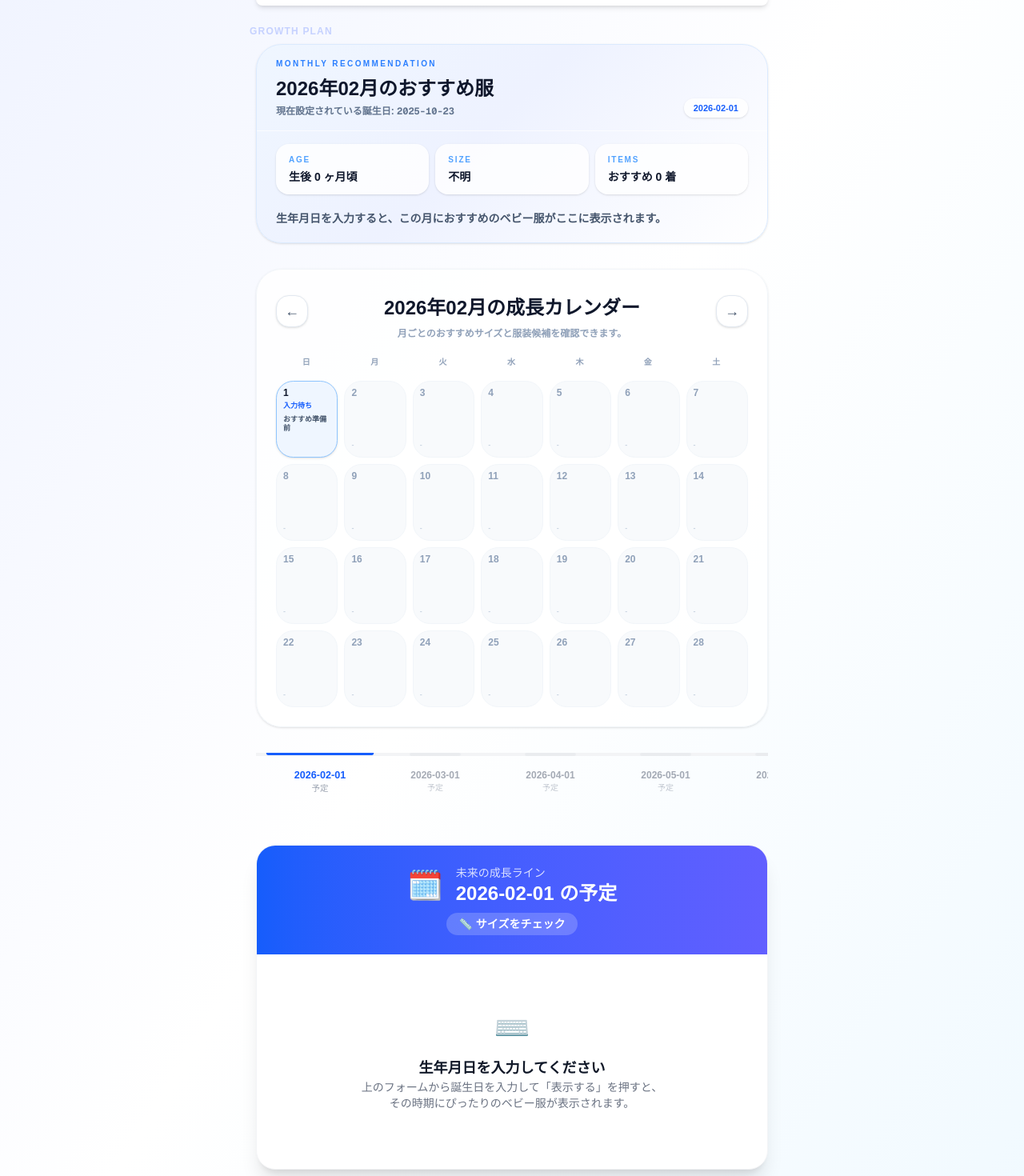
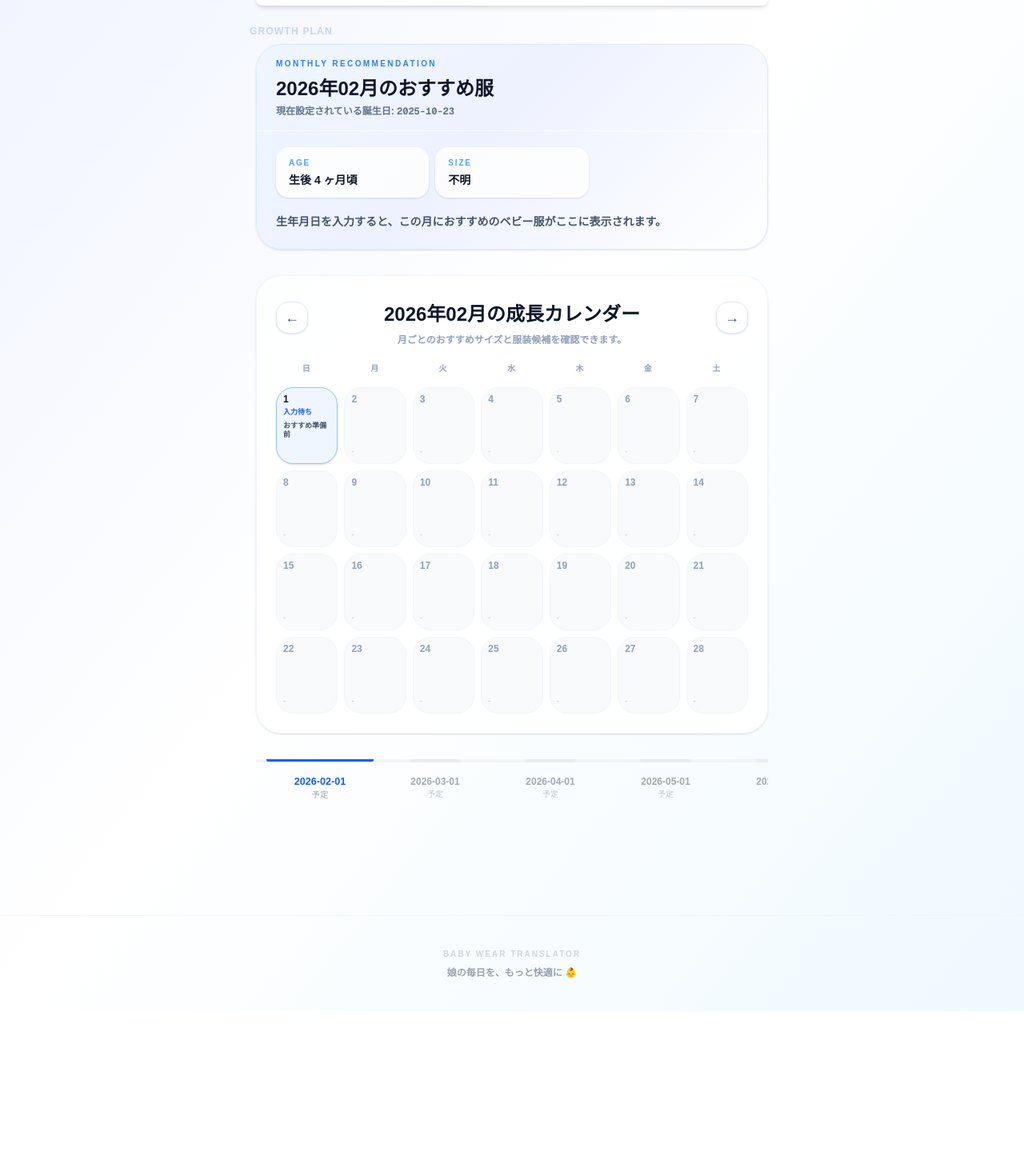
Before and after one commit to kj-nakamura/baby-wear-translator, a Next.js app in the folder apps/frontend/: page /baby in a window 1280 px wide. Shown: the part 339-1809 px from the top of the page at 80% size. After the commit the page ends 1603 px from the top, so only its background shows below. Built offline with nearby package versions, Linux system fonts and the light colour scheme.

Commit message:
表示 Monthly Recommendation の目安サイズ

```diff
--- a/apps/frontend/src/components/RecommendationResult.tsx
+++ b/apps/frontend/src/components/RecommendationResult.tsx
@@ -39,6 +39,18 @@ const SHOP_DISPLAY_NAMES: Record<string, string> = {
     'akachan_honpo': 'アカチャンホンポ',
 };
 
+const calculateAgeInMonths = (birthDate: string, targetDate: string) => {
+    const birth = new Date(birthDate);
+    const target = new Date(targetDate);
+
+    if (Number.isNaN(birth.getTime()) || Number.isNaN(target.getTime())) {
+        return null;
+    }
+
+    const months = (target.getFullYear() - birth.getFullYear()) * 12 + (target.getMonth() - birth.getMonth());
+    return Math.max(0, months);
+};
+
 const RecommendationResult: React.FC<RecommendationResultProps> = ({ birthDate, result }) => {
     const [month, setMonth] = useState(getCurrentMonthValue);
     const [selectedIndex, setSelectedIndex] = useState(0);
@@ -66,22 +78,29 @@ const RecommendationResult: React.FC<RecommendationResultProps> = ({ birthDate,
             return accumulator;
         }, {});
     }, [displayedMilestones]);
+    const milestonesByMonth = useMemo(() => {
+        return displayedMilestones.reduce<Record<string, Milestone>>((accumulator, milestone) => {
+            accumulator[milestone.target_date.slice(0, 7)] = milestone;
+            return accumulator;
+        }, {});
+    }, [displayedMilestones]);
     const visibleMonthDateKey = `${month}-01`;
-    const visibleMonthMilestone = milestonesByDate[visibleMonthDateKey];
+    const visibleMonthMilestone = milestonesByMonth[month];
+    const visibleMonthAge = calculateAgeInMonths(birthDate, visibleMonthMilestone?.target_date ?? visibleMonthDateKey);
+    const visibleMonthSize = visibleMonthMilestone?.size ?? '未設定';
 
     const activeIndex = selectedIndex >= displayedMilestones.length ? 0 : selectedIndex;
     const selectedMilestone = displayedMilestones[activeIndex];
 
     if (!selectedMilestone) return null;
 
-    const isInitial = selectedMilestone.items.length === 0;
     const visibleMonthItems = visibleMonthMilestone?.items ?? [];
     const visibleMonthIsInitial = !visibleMonthMilestone || visibleMonthItems.length === 0;
 
     const handleMonthChange = (nextMonth: string) => {
         setMonth(nextMonth);
 
-        const index = displayedMilestones.findIndex((milestone) => milestone.target_date === `${nextMonth}-01`);
+        const index = displayedMilestones.findIndex((milestone) => milestone.target_date.slice(0, 7) === nextMonth);
         if (index >= 0) {
             setSelectedIndex(index);
         }
@@ -101,40 +120,32 @@ const RecommendationResult: React.FC<RecommendationResultProps> = ({ birthDate,
                                 現在設定されている誕生日: <span className="font-mono">{birthDate}</span>
                             </p>
                         </div>
-                        <div className="inline-flex rounded-full bg-white/80 px-3 py-1 text-[11px] font-black text-blue-600 shadow-sm">
-                            {visibleMonthMilestone ? visibleMonthMilestone.target_date : `${month}-01`}
-                        </div>
                     </div>
                 </div>
 
-                <div className="px-5 py-4 sm:px-6">
-                    {visibleMonthMilestone && (
+                <div className="px-5 py-5 sm:px-6">
                     <div className="mb-4 grid gap-2 sm:grid-cols-3">
                         <div className="rounded-2xl bg-white/80 px-4 py-3 shadow-sm">
                             <p className="text-[10px] font-black uppercase tracking-[0.18em] text-blue-400">Age</p>
                             <p className="mt-1 text-sm font-black text-slate-900">
-                                    生後 {visibleMonthMilestone.age_in_months} ヶ月頃
+                                {visibleMonthAge !== null ? `生後 ${visibleMonthAge} ヶ月頃` : '計算不可'}
                             </p>
                         </div>
                         <div className="rounded-2xl bg-white/80 px-4 py-3 shadow-sm">
                             <p className="text-[10px] font-black uppercase tracking-[0.18em] text-blue-400">Size</p>
                             <p className="mt-1 text-sm font-black text-slate-900">
-                                    {visibleMonthMilestone.size}
-                                </p>
-                            </div>
-                            <div className="rounded-2xl bg-white/80 px-4 py-3 shadow-sm">
-                                <p className="text-[10px] font-black uppercase tracking-[0.18em] text-blue-400">Items</p>
-                                <p className="mt-1 text-sm font-black text-slate-900">
-                                    おすすめ {visibleMonthItems.length} 着
+                                {visibleMonthSize}
                             </p>
                         </div>
                     </div>
-                    )}
                     {visibleMonthIsInitial ? (
                         <p className="text-sm font-bold leading-7 text-slate-600">
                             生年月日を入力すると、この月におすすめのベビー服がここに表示されます。
                         </p>
                     ) : (
+                        <div className="space-y-5">
+
+
                             <div className="space-y-3">
                                 <p className="text-xs font-black uppercase tracking-[0.18em] text-blue-500">
                                     おすすめの服
@@ -163,6 +174,7 @@ const RecommendationResult: React.FC<RecommendationResultProps> = ({ birthDate,
                                             </div>
                                         </button>
                                     ))}
+                                </div>
                             </div>
                         </div>
                     )}
@@ -228,72 +240,6 @@ const RecommendationResult: React.FC<RecommendationResultProps> = ({ birthDate,
                 <div className="absolute top-0 left-0 w-full h-1 bg-gray-100 -z-10" />
             </div>
 
-            {/* 詳細表示区域 */}
-            <div className="bg-white rounded-3xl shadow-xl overflow-hidden border border-gray-100">
-                <div className="bg-gradient-to-r from-blue-600 to-indigo-500 p-6 text-white text-center">
-                    <div className="flex justify-center items-center gap-4 mb-2">
-                        <span className="text-4xl">{isInitial ? '🗓️' : '🍼'}</span>
-                        <div className="text-left">
-                            <p className="text-sm font-medium opacity-80">
-                                {isInitial ? '未来の成長ライン' : `生後 ${selectedMilestone.age_in_months} ヶ月頃`}
-                            </p>
-                            <h3 className="text-2xl font-black">
-                                {selectedMilestone.target_date} {isInitial ? 'の予定' : 'のおすすめ'}
-                            </h3>
-                        </div>
-                    </div>
-                    <div className="inline-block bg-white/20 backdrop-blur-md rounded-full px-4 py-1 text-sm font-bold">
-                        {isInitial ? '📏 サイズをチェック' : `📏 目安サイズ: ${selectedMilestone.size}`}
-                    </div>
-                </div>
-
-                <div className="p-6">
-                    {selectedMilestone.items.length > 0 ? (
-                        <div className="grid gap-4">
-                            {selectedMilestone.items.map((item, idx) => {
-                                return (
-                                    <div
-                                        key={idx}
-                                        onClick={() => setSelectedItem(item)}
-                                        className="flex items-center gap-4 p-4 rounded-2xl border border-gray-50 bg-gray-50/50 hover:bg-white hover:shadow-lg hover:border-blue-100 transition-all group cursor-pointer"
-                                    >
-                                        <div
-                                            className="flex h-12 w-12 shrink-0 items-center justify-center rounded-xl text-2xl shadow-sm group-hover:scale-110 transition-transform"
-                                            style={{ backgroundColor: item.category_color }}
-                                        >
-                                            {item.category_emoji}
-                                        </div>
-                                        <div className="flex-grow">
-                                            <p className="text-[10px] font-bold text-gray-400 uppercase tracking-widest leading-none mb-1">
-                                                {item.category_label}
-                                            </p>
-                                            <h4 className="text-lg font-bold text-gray-900 group-hover:text-blue-600 transition-colors">
-                                                {item.universal_name}
-                                            </h4>
-                                            <p className="text-xs text-blue-500 font-medium opacity-0 group-hover:opacity-100 transition-opacity flex items-center gap-1">
-                                                <span>ショップごとの名称を見る</span>
-                                                <span className="text-[10px]">▶</span>
-                                            </p>
-                                        </div>
-                                    </div>
-                                );
-                            })}
-                        </div>
-                    ) : (
-                        <div className="text-center py-12 px-4 space-y-4">
-                            <div className="text-4xl">⌨️</div>
-                            <div>
-                                <p className="text-lg font-bold text-gray-900">生年月日を入力してください</p>
-                                <p className="text-sm text-gray-500">
-                                    上のフォームから誕生日を入力して「表示する」を押すと、<br />
-                                    その時期にぴったりのベビー服が表示されます。
-                                </p>
-                            </div>
-                        </div>
-                    )}
-                </div>
-            </div>
-
             {/* ショップ名表示モーダル */}
             {selectedItem && (
                 <div className="fixed inset-0 z-50 flex items-center justify-center p-4">
```
Lines whose indentation alone changed are shown as unchanged.
